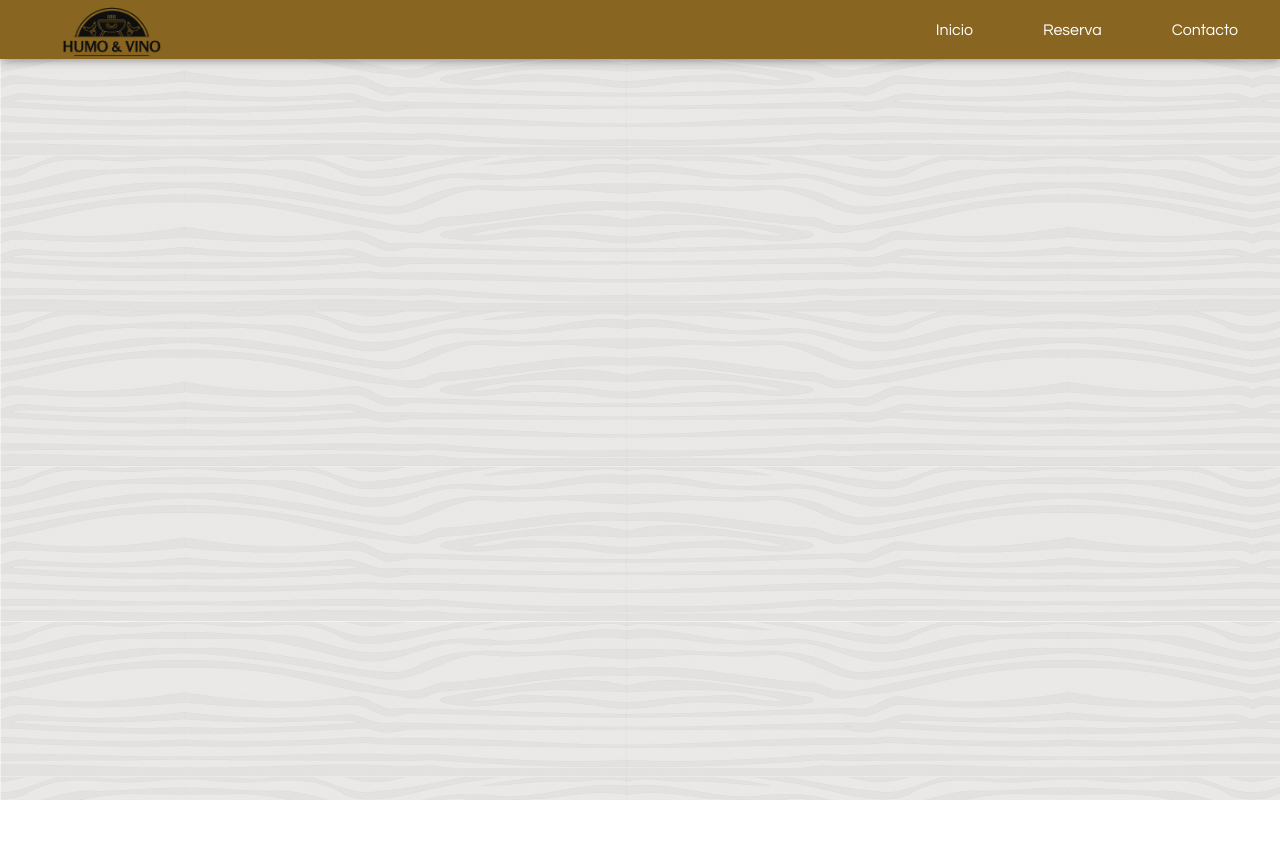
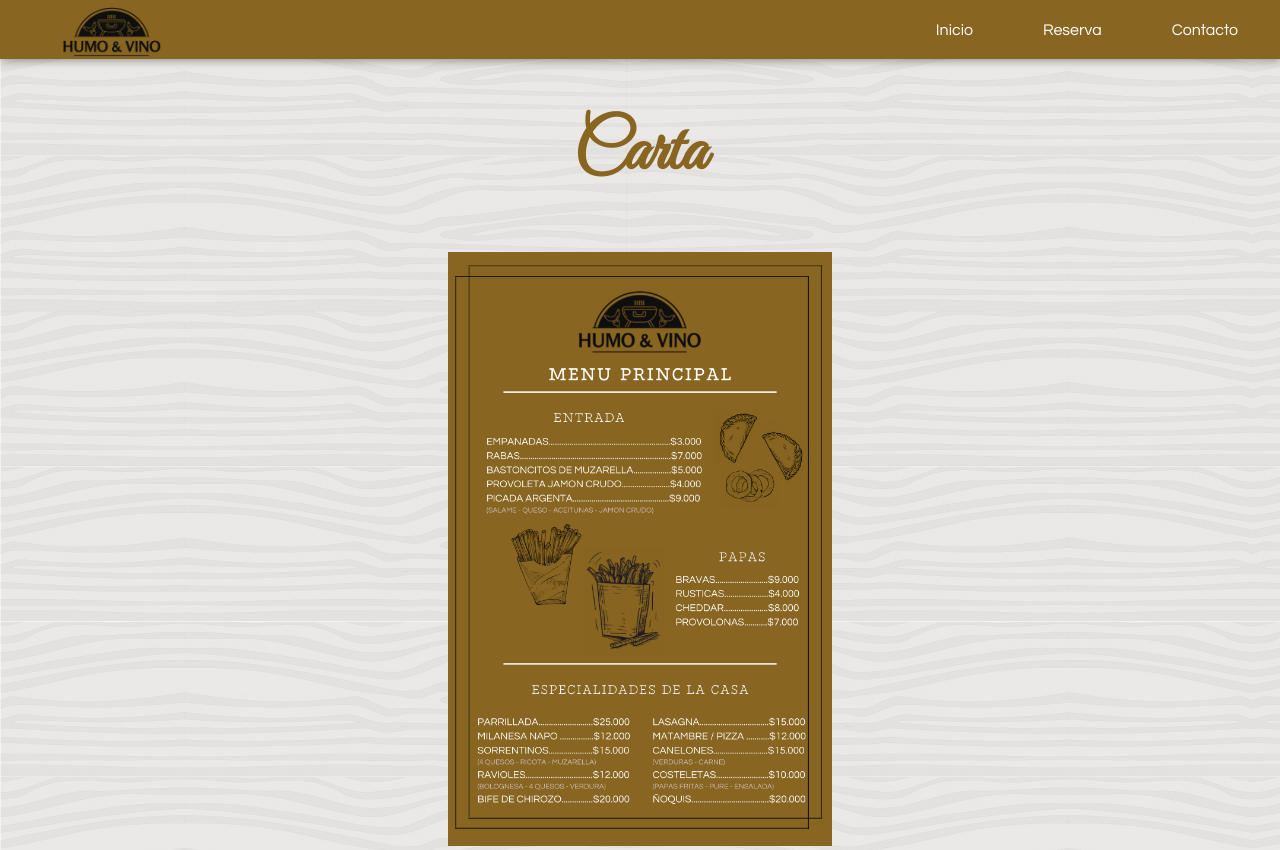
Before and after one commit to EnzoCasalegno/proyecto-final-web, a plain HTML site: page carta.html in a window 1280 px wide. Shown: the top 850 px of the page. Before the commit the page ends 800 px from the top, so only its background shows below. Drawn offline with Linux system fonts and the light colour scheme.

Commit message:
Seccion carta !
Creamos y agregamos las cartas (menú - postre). No nos costo nada

Co-Authored-By: AlexisAllendez <163199846+AlexisAllendez@users.noreply.github.com>

```diff
--- a/carta.html
+++ b/carta.html
@@ -22,5 +22,13 @@
             </div>
         </nav>
     </header>
+
+    <section>
+        <h1 class="titulo-menu">Carta</h1>
+        <div class="menus">
+            <img class="menu-1" src="img/Menu Principal.png" alt="menu">
+            <img class="menu-2" src="img/menu tragos.png" alt="menu">
+        </div>
+    </section>
 </body>
 </html>
--- a/style.css
+++ b/style.css
@@ -98,7 +98,7 @@ body.reserva,
 
 .servicios {
     text-align: center;
-    box-shadow: 0px 0px 10px rgba(0, 0, 0, 0.5);
+    /* box-shadow: 0px 0px 10px rgba(0, 0, 0, 0.5); */
 }
 
 .titulo-servicios {
@@ -189,3 +189,30 @@ span {
 .form button:hover {
     background-color: #ca9730;
 }
+
+.menus{
+    display: flex;
+    justify-content: center;
+    align-items: center;
+    flex-direction: column;
+    gap: 20px;
+}
+
+.menu-1{
+    width: 30%;
+    height: auto;
+    margin-top: 50px;
+}
+.menu-2{
+    width: 30%;
+    height: auto;
+    margin-top: 50px;
+}
+
+.titulo-menu{
+    color: #886520;
+    text-align: center;
+    margin-top: 50px;
+    font-family: "Great Vibes", cursive;
+    font-size: 70px;
+}
```
Also changed, not shown: img/Menu Principal.png (added), img/menu tragos.png (added).
